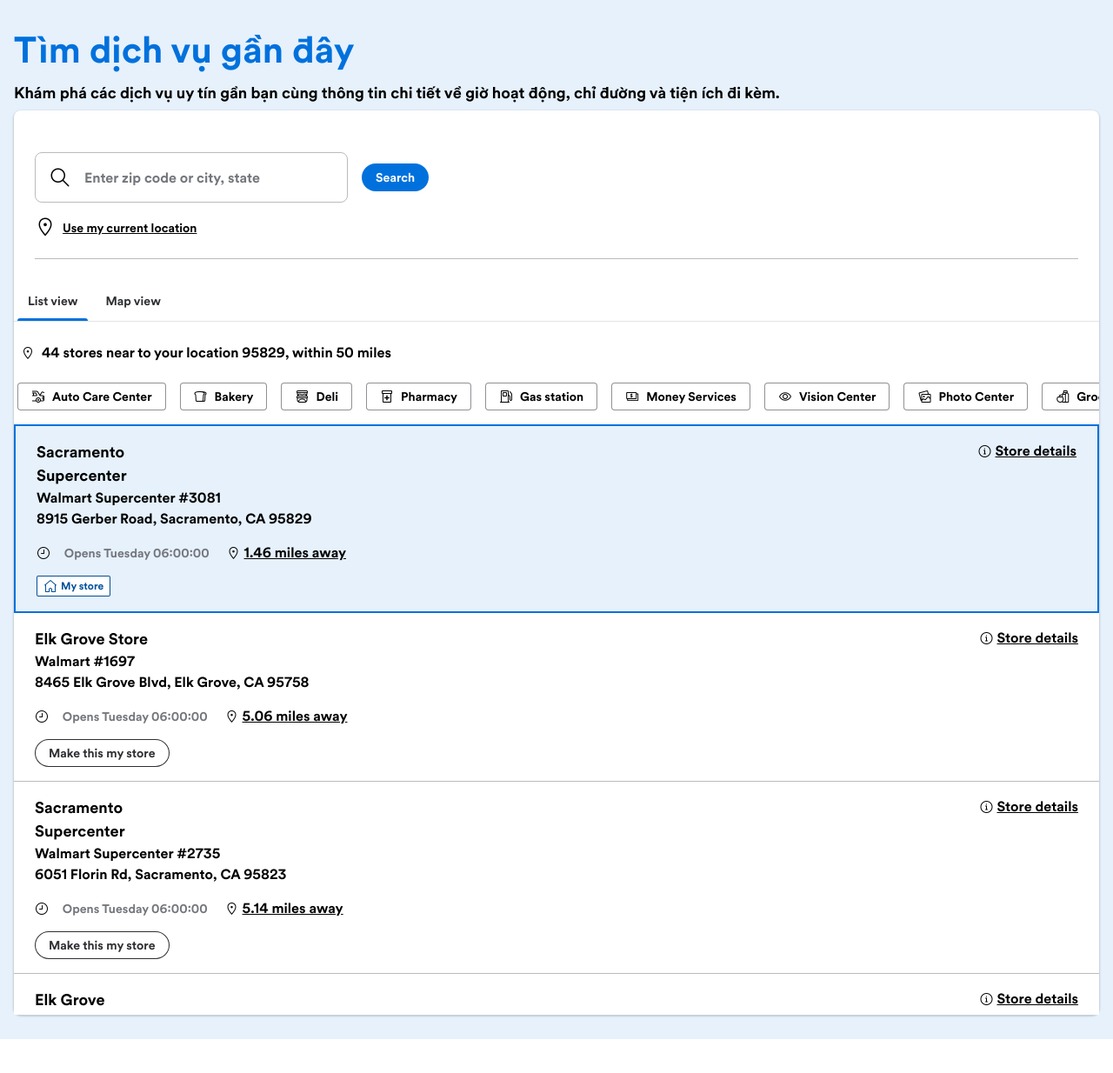
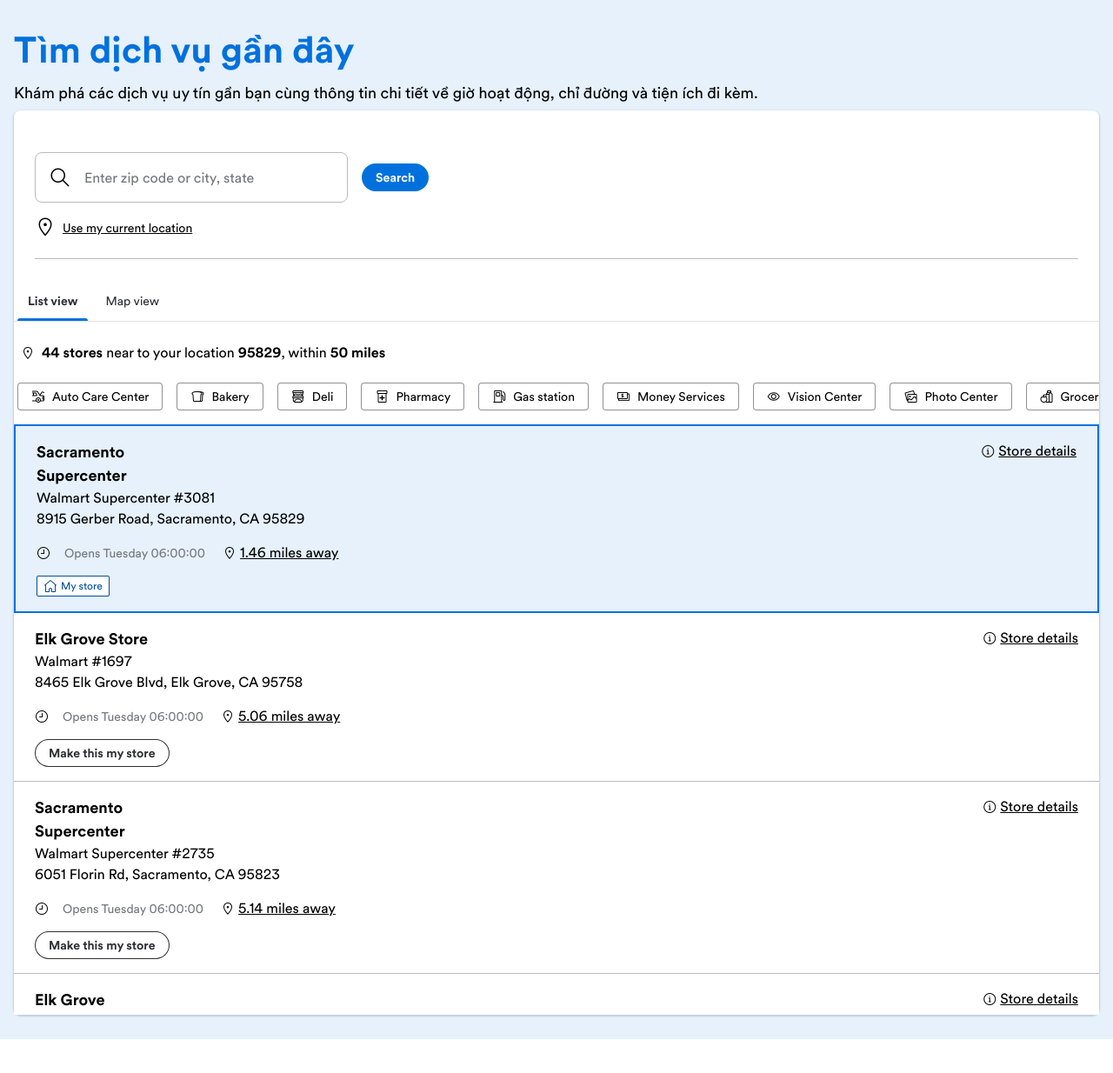
Before and after one commit to saomaidl/saomaidl.github.io, a Jekyll site: the page built from _pages/services.html, in a window 1280 px wide. Shown: the top 1234 px of the page at 87% size. Built offline with Jekyll 4.4.1, drawn with Linux system fonts in a browser that asks for light colours; comment, search, counter and statistics services are not loaded.

Commit message:
Update font.css

```diff
--- a/assets/css/font.css
+++ b/assets/css/font.css
@@ -1,6 +1,6 @@
 @font-face {
   font-family: "saomai";
-  src: url("https://saomaidl.github.io//assets/fonts/CircularSp-Bold.woff2") format("woff2");
+  src: url("https://saomaidl.github.io//assets/fonts/CircularSp-Book.woff2") format("woff2");
   font-weight: 400;
   font-style: normal;
   font-display: swap;
```
